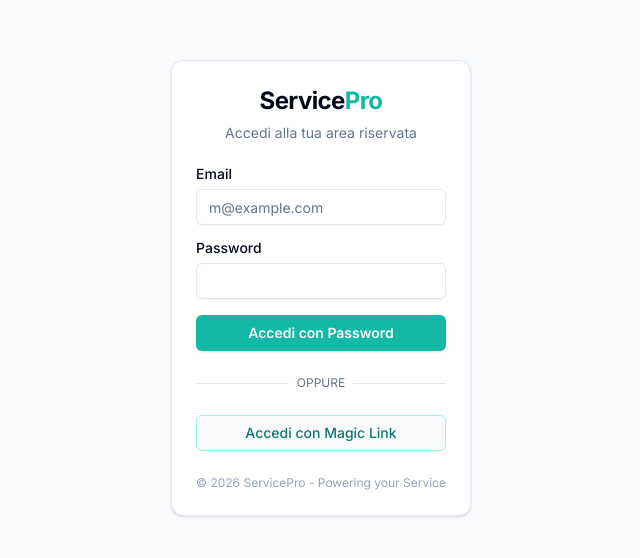
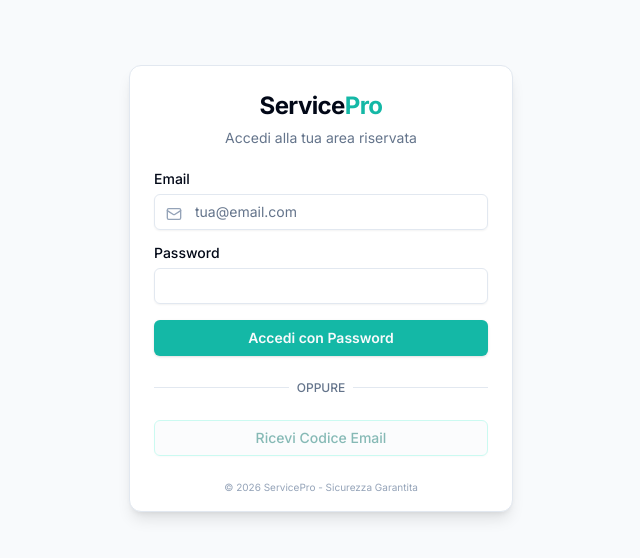
Before and after one commit to tiasalta87testai-spec/ServicePro, a Next.js app: page /login in a window 1280 px wide. Shown: the part 112-670 px from the top of the page, without its empty margins (319-959 px from the left). Built offline with nearby package versions, Linux system fonts and the light colour scheme; no server answers.

Commit message:
feat: implementato login tramite codice OTP a 6 cifre per maggiore affidabilità

```diff
--- a/src/app/login/actions.ts
+++ b/src/app/login/actions.ts
@@ -32,19 +32,38 @@ export async function loginWithOtp(formData: FormData) {
     const { error } = await supabase.auth.signInWithOtp({
         email,
         options: {
-            emailRedirectTo: `${process.env.NEXT_PUBLIC_APP_URL}/auth/confirm`,
+            // Lasciamo il redirect come backup, ma l'utente userà il codice
+            emailRedirectTo: `${process.env.NEXT_PUBLIC_APP_URL}/auth/callback`,
+            shouldCreateUser: true,
         },
     })
 
     if (error) {
-        console.error("Magic Link Error:", error.message, error.status)
-        if (error.status === 429) {
-            redirect("/login?error=Troppe richieste. Riprova tra qualche minuto.")
-        }
-        redirect("/login?error=Non è stato possibile inviare il link magico")
+        console.error("OTP Send Error:", error.message)
+        return { error: "Non è stato possibile inviare il codice" }
     }
 
-    redirect("/login?success=Link magico inviato! Controlla la tua email")
+    return { success: true, email }
+}
+
+export async function verifyOtp(formData: FormData) {
+    const supabase = await createClient()
+    const email = formData.get("email") as string
+    const token = formData.get("token") as string
+
+    const { error } = await supabase.auth.verifyOtp({
+        email,
+        token,
+        type: 'email',
+    })
+
+    if (error) {
+        console.error("OTP Verify Error:", error.message)
+        redirect("/login?error=Codice non valido o scaduto")
+    }
+
+    revalidatePath("/", "layout")
+    redirect("/")
 }
 
 export async function signup(formData: FormData) {
--- a/src/app/login/page.tsx
+++ b/src/app/login/page.tsx
@@ -1,53 +1,52 @@
 "use client"
 
-import { login, loginWithOtp } from "./actions"
+import { login, loginWithOtp, verifyOtp } from "./actions"
 import { Button } from "@/components/ui/button"
 import { Card, CardContent, CardDescription, CardFooter, CardHeader, CardTitle } from "@/components/ui/card"
 import { Input } from "@/components/ui/input"
 import { Label } from "@/components/ui/label"
 import { useState } from "react"
-import { Loader2 } from "lucide-react"
+import { Loader2, Mail, Key, ArrowRight } from "lucide-react"
 
 export default function LoginPage({ searchParams }: { searchParams: { error?: string, success?: string } }) {
     const [isLoading, setIsLoading] = useState(false)
     const [isMagicLinkLoading, setIsMagicLinkLoading] = useState(false)
+    const [showOtpInput, setShowOtpInput] = useState(false)
+    const [email, setEmail] = useState("")
 
     return (
         <div className="flex h-screen w-full items-center justify-center px-4 bg-slate-50">
-            <Card className="mx-auto max-w-sm">
+            <Card className="mx-auto max-w-sm w-full shadow-lg border-slate-200">
                 <CardHeader>
                     <CardTitle className="text-2xl text-center font-bold tracking-tight">
                         Service<span className="text-teal-500">Pro</span>
                     </CardTitle>
                     <CardDescription className="text-center">
-                        Accedi alla tua area riservata
+                        {showOtpInput
+                            ? "Inserisci il codice che ti abbiamo inviato per mail"
+                            : "Accedi alla tua area riservata"}
                     </CardDescription>
                 </CardHeader>
                 <CardContent>
+                    {!showOtpInput ? (
                         <form className="grid gap-4">
                             <div className="grid gap-2">
                                 <Label htmlFor="email">Email</Label>
+                                <div className="relative">
+                                    <Mail className="absolute left-3 top-3 h-4 w-4 text-slate-400" />
                                     <Input
                                         id="email"
                                         name="email"
                                         type="email"
-                                placeholder="m@example.com"
+                                        placeholder="tua@email.com"
                                         required
+                                        className="pl-10"
+                                        value={email}
+                                        onChange={(e) => setEmail(e.target.value)}
                                         disabled={isLoading || isMagicLinkLoading}
                                     />
                                 </div>
-
-                        {searchParams?.error && (
-                            <div className="text-sm font-medium text-destructive bg-destructive/10 p-2 rounded text-center">
-                                {searchParams.error}
                             </div>
-                        )}
-
-                        {searchParams?.success && (
-                            <div className="text-sm font-medium text-emerald-600 bg-emerald-50 p-2 rounded text-center border border-emerald-100">
-                                {searchParams.success}
-                            </div>
-                        )}
 
                             <div className="grid gap-2">
                                 <Label htmlFor="password">Password</Label>
@@ -58,6 +57,12 @@ export default function LoginPage({ searchParams }: { searchParams: { error?: st
                                     disabled={isLoading || isMagicLinkLoading}
                                 />
                             </div>
+
+                            {searchParams?.error && (
+                                <div className="text-sm font-medium text-destructive bg-destructive/10 p-2 rounded text-center border border-destructive/20">
+                                    {searchParams.error}
+                                </div>
+                            )}
 
                             <Button
                                 formAction={async (formData) => {
@@ -77,27 +82,80 @@ export default function LoginPage({ searchParams }: { searchParams: { error?: st
                                     <span className="w-full border-t border-slate-200" />
                                 </div>
                                 <div className="relative flex justify-center text-xs uppercase">
-                                <span className="bg-white px-2 text-slate-500">Oppure</span>
+                                    <span className="bg-white px-2 text-slate-500 font-medium">Oppure</span>
                                 </div>
                             </div>
 
                             <Button
-                            formAction={async (formData) => {
+                                type="button"
+                                onClick={async () => {
+                                    if (!email) return;
                                     setIsMagicLinkLoading(true);
-                                await loginWithOtp(formData);
+                                    const formData = new FormData();
+                                    formData.append("email", email);
+                                    const result = await loginWithOtp(formData);
                                     setIsMagicLinkLoading(false);
+                                    if (result?.success) {
+                                        setShowOtpInput(true);
+                                    }
                                 }}
                                 variant="outline"
-                            className="w-full border-teal-200 text-teal-700 hover:bg-teal-50"
-                            disabled={isLoading || isMagicLinkLoading}
+                                className="w-full border-teal-200 text-teal-700 hover:bg-teal-50 hover:text-teal-800"
+                                disabled={isLoading || isMagicLinkLoading || !email}
                             >
                                 {isMagicLinkLoading && <Loader2 className="mr-2 h-4 w-4 animate-spin" />}
-                            Accedi con Magic Link
+                                Ricevi Codice Email
                             </Button>
                         </form>
+                    ) : (
+                        <form className="grid gap-4">
+                            <input type="hidden" name="email" value={email} />
+                            <div className="grid gap-2 text-center">
+                                <Label htmlFor="token" className="text-sm font-medium">Codice di verifica</Label>
+                                <div className="relative">
+                                    <Key className="absolute left-3 top-3 h-4 w-4 text-teal-500" />
+                                    <Input
+                                        id="token"
+                                        name="token"
+                                        type="text"
+                                        placeholder="000000"
+                                        required
+                                        className="pl-10 text-center text-xl tracking-[0.5em] font-mono h-12"
+                                        autoFocus
+                                        maxLength={6}
+                                        disabled={isLoading}
+                                    />
+                                </div>
+                                <p className="text-[10px] text-slate-400 mt-1">
+                                    Controlla la tua email (anche nello spam)
+                                </p>
+                            </div>
+
+                            <Button
+                                formAction={async (formData) => {
+                                    setIsLoading(true);
+                                    await verifyOtp(formData);
+                                    setIsLoading(false);
+                                }}
+                                className="w-full bg-teal-600 hover:bg-teal-700 font-semibold h-11"
+                                disabled={isLoading}
+                            >
+                                {isLoading ? <Loader2 className="mr-2 h-4 w-4 animate-spin" /> : <ArrowRight className="mr-2 h-4 w-4" />}
+                                Verifica e Accedi
+                            </Button>
+
+                            <button
+                                type="button"
+                                onClick={() => setShowOtpInput(false)}
+                                className="text-xs text-teal-600 hover:underline text-center"
+                            >
+                                Usa un'altra email o password
+                            </button>
+                        </form>
+                    )}
                 </CardContent>
-                <CardFooter className="flex justify-center text-xs text-slate-400">
-                    © 2026 ServicePro - Powering your Service
+                <CardFooter className="flex justify-center text-[10px] text-slate-400 pb-4">
+                    © 2026 ServicePro - Sicurezza Garantita
                 </CardFooter>
             </Card>
         </div>
```
Lines whose indentation alone changed are shown as unchanged.
